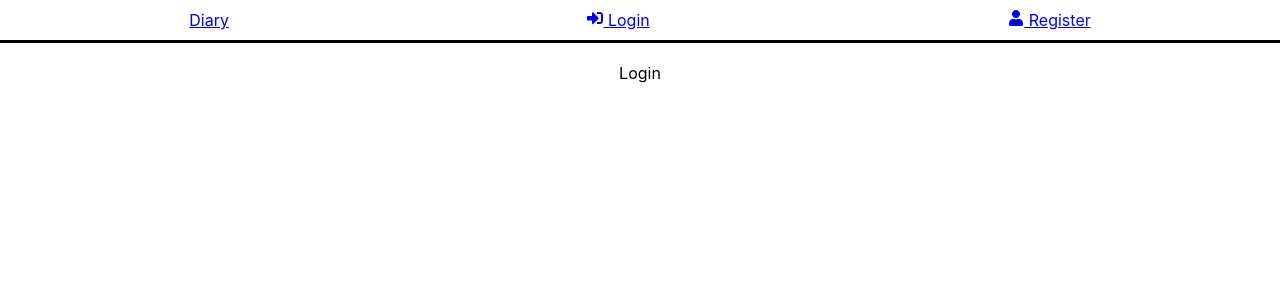
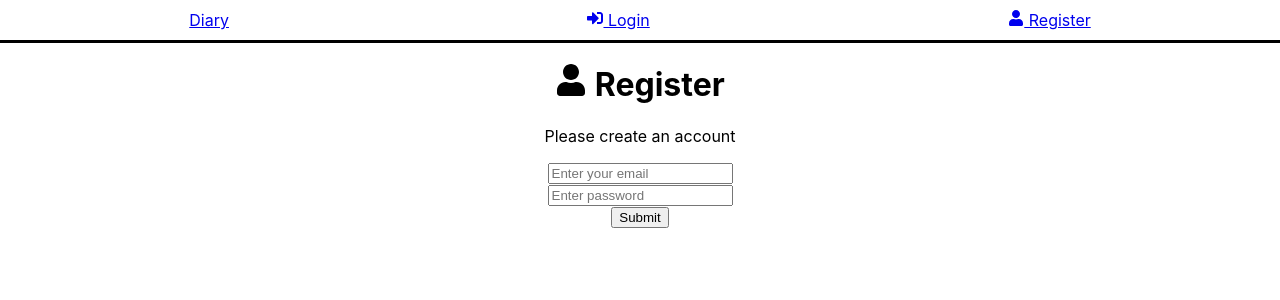
Before and after one commit to alexalikhani95/mern-user-posts-app, a React (Create React App) app in the folder frontend/: page /login in a window 1280 px wide. Shown: the top 300 px of the page. Built offline with nearby package versions, Linux system fonts and the light colour scheme.

Commit message:
adding form to login in login page and state for the data

```diff
--- a/frontend/src/pages/Login.jsx
+++ b/frontend/src/pages/Login.jsx
@@ -1,7 +1,64 @@
 import React from "react";
+import { useState } from "react";
+import { FaUser } from "react-icons/fa";
 
 const Login = () => {
-  return <div>Login</div>;
+  const [formData, setFormData] = useState({
+    email: "",
+    password: "",
+  });
+
+  const { email, password } = formData;
+
+  const onChange = (e) => {
+    setFormData((prevState) => ({
+      ...prevState,
+      [e.target.name]: e.target.value, // the key is whatever the name value is in each input
+    }));
+  };
+
+  const onSubmit = (e) => {
+    e.preventDefault();
+  };
+
+  return (
+    <>
+      <div>
+        <h1>
+          <FaUser /> Register
+        </h1>
+        <p>Please create an account</p>
+      </div>
+
+      <div>
+        <form onSubmit={onSubmit}>
+          <div>
+            <input
+              type="email"
+              id="email"
+              name="email"
+              value={email}
+              placeholder="Enter your email"
+              onChange={onChange}
+            />
+          </div>
+          <div>
+            <input
+              type="password"
+              id="password"
+              name="password"
+              value={password}
+              placeholder="Enter password"
+              onChange={onChange}
+            />
+          </div>
+          <div>
+            <button type="submit">Submit</button>
+          </div>
+        </form>
+      </div>
+    </>
+  );
 };
 
 export default Login;
```
